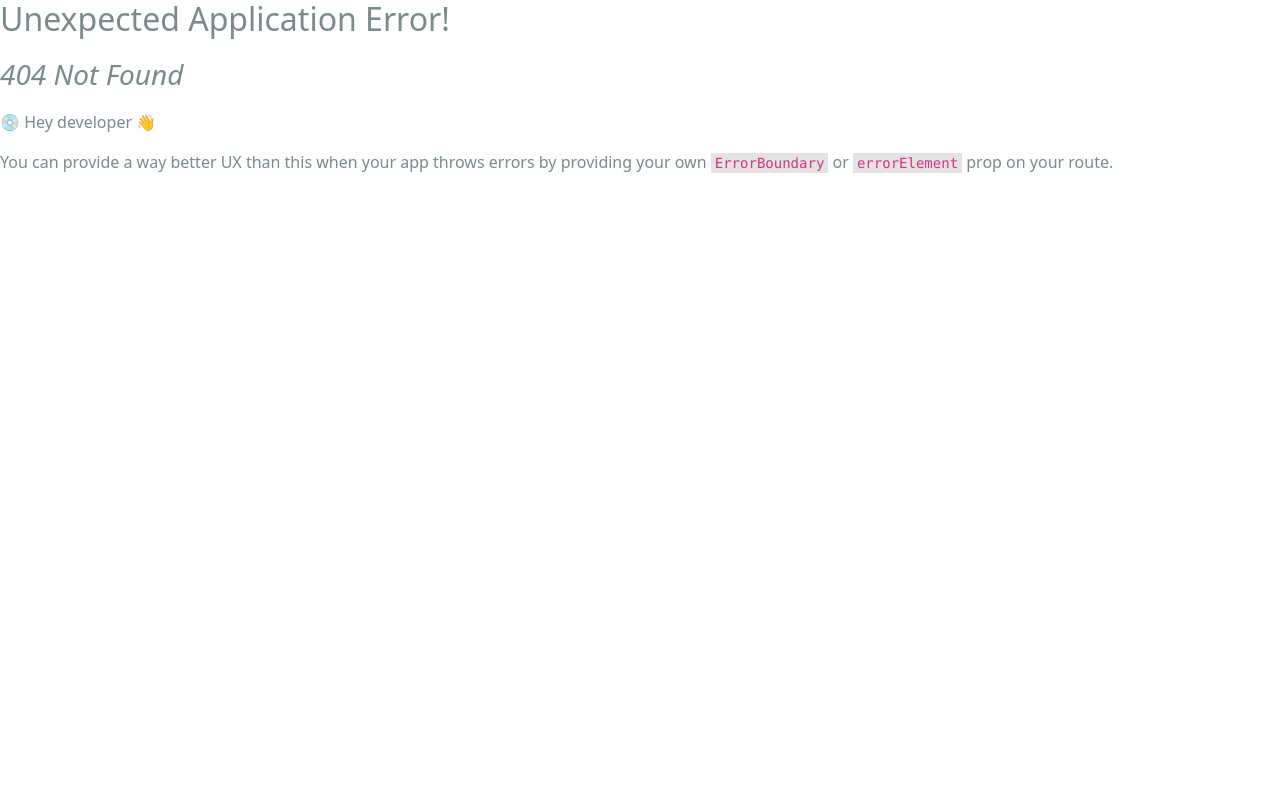
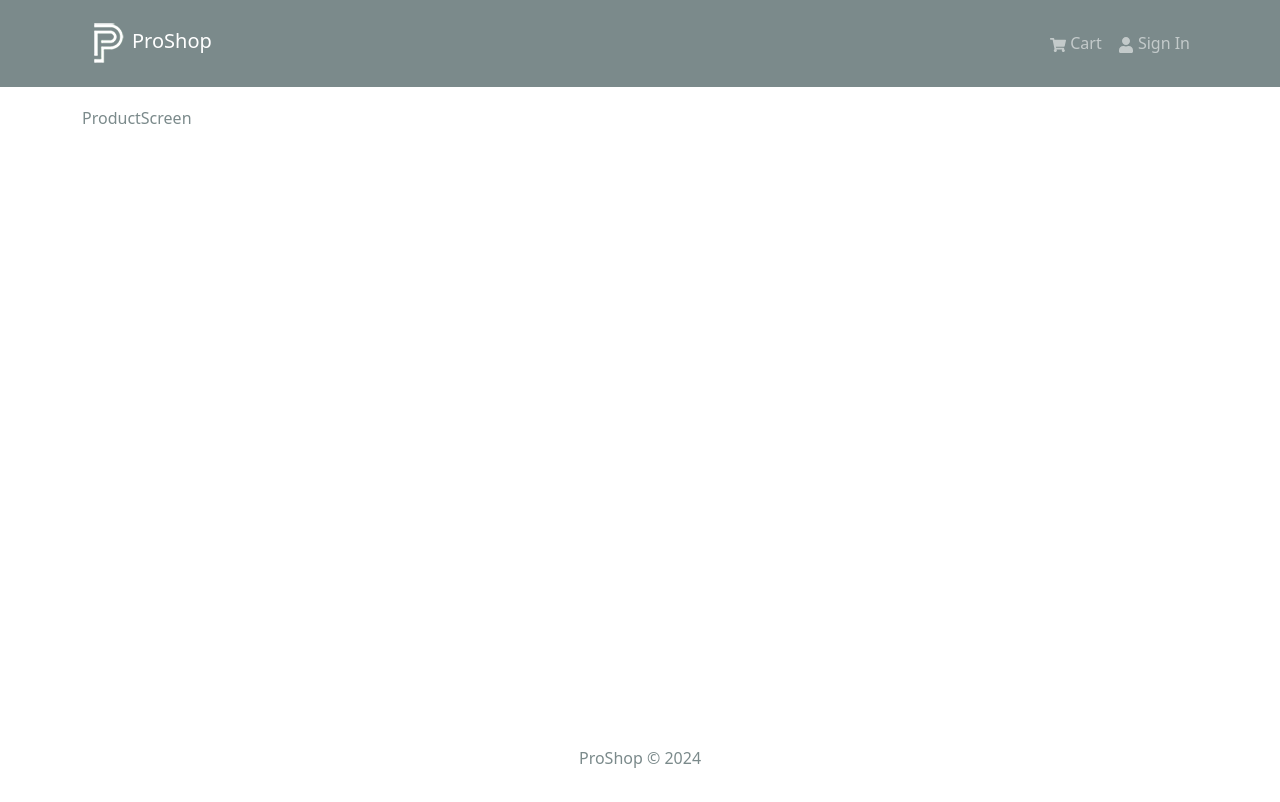
Before and after one commit to knixk/mern-ecommerce, a React (Create React App) app in the folder frontend/: page /product/1 in a window 1280 px wide. Before the commit this address had no page. Shown: the top 802 px of the page. Built offline with nearby package versions, Linux system fonts and the light colour scheme.

Commit message:
Starting of Product Screen

```diff
--- a/frontend/src/index.js
+++ b/frontend/src/index.js
@@ -13,11 +13,13 @@
 import "./assets/styles/index.css";
 import App from "./App";
 import HomeScreen from "./screens/HomeScreen";
+import ProductScreen from "./screens/ProductScreen";
 
 const router = createBrowserRouter(
   createRoutesFromElements(
     <Route path="/" element={<App />}>
       <Route index={true} path="/" element={<HomeScreen />}></Route>
+      <Route path="/product/:id" element={<ProductScreen />}></Route>
     </Route>
   )
 );
--- /dev/null
+++ b/frontend/src/screens/ProductScreen.jsx
@@ -0,0 +1,14 @@
+import { useParams } from "react-router-dom";
+import products from "../products";
+
+const ProductScreen = () => {
+  const { id: productId } = useParams();
+
+  const product = products.find((p) => p._id === productId);
+
+  console.log(product);
+
+  return <div>ProductScreen</div>;
+};
+
+export default ProductScreen;
```
